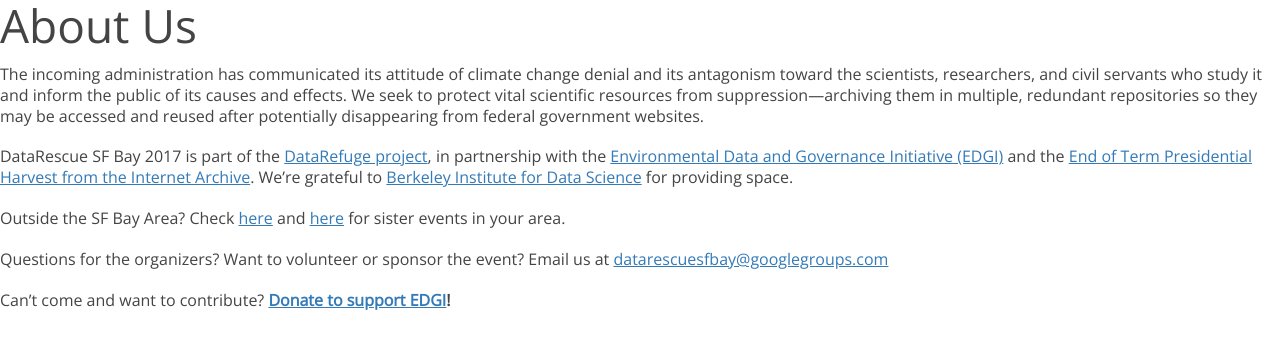
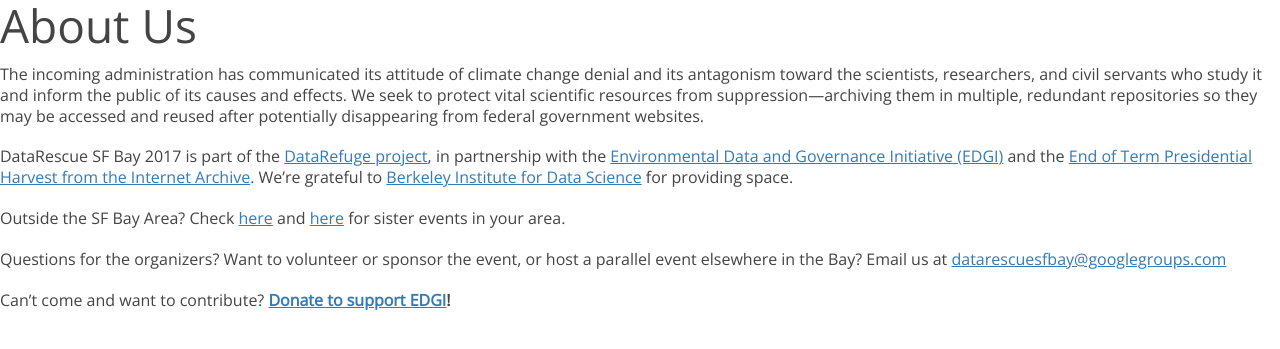
Before and after one commit to suchthis/DataRescueSFBay.github.io, a Jekyll site: the page built from 2016/_posts/2014-01-10-about.md, in a window 1280 px wide. Shown: the top 349 px of the page. Built offline with Jekyll 4.4.1, drawn with Linux system fonts in a browser that asks for light colours; nearby versions of some CDN libraries; our own code applies the rules of GitHub Pages for plain Markdown files.

Commit message:
Update 2014-01-10-about.md

```diff
--- a/2016/_posts/2014-01-10-about.md
+++ b/2016/_posts/2014-01-10-about.md
@@ -13,6 +13,6 @@
 
 Outside the SF Bay Area? Check [here](https://envirodatagov.org/events/) and [here](http://www.ppehlab.org/datarescue-events) for sister events in your area.
 
-Questions for the organizers? Want to volunteer or sponsor the event? Email us at [datarescuesfbay@googlegroups.com](mailto:datarescuesfbay@googlegroups.com)
+Questions for the organizers? Want to volunteer or sponsor the event, or host a parallel event elsewhere in the Bay? Email us at [datarescuesfbay@googlegroups.com](mailto:datarescuesfbay@googlegroups.com)
 
 Can't come and want to contribute? **[Donate to support EDGI](https://www.generosity.com/community-fundraising/protect-public-environmental-data-and-research)!**
```
